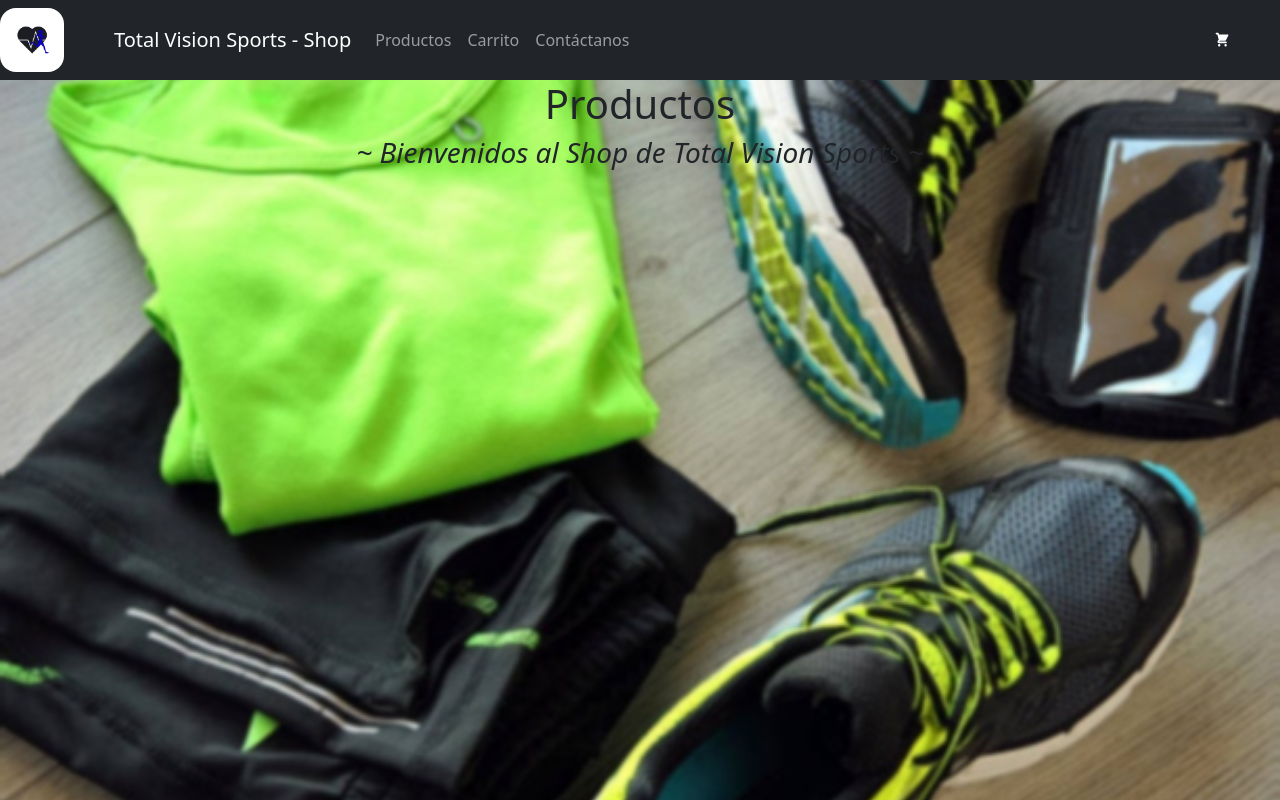
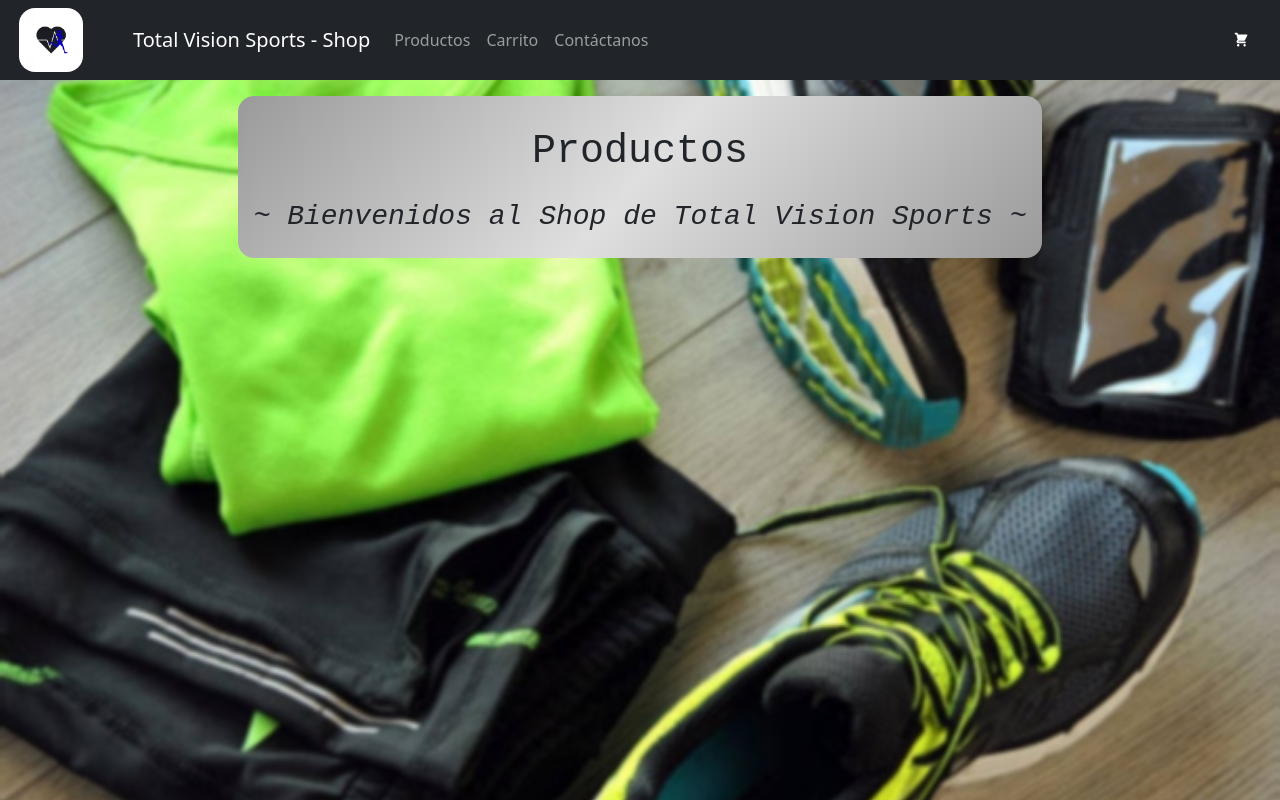
Before and after one commit to SantiagoDiDeo/ecommerce-react, a React (Create React App) app: page / in a window 1280 px wide. Built offline with nearby package versions, Linux system fonts and the light colour scheme.

Commit message:
PreEntrega1+DiDeo

```diff
--- a/src/components/ItemListContainer.css
+++ b/src/components/ItemListContainer.css
@@ -1,15 +1,24 @@
 .greeting {
     font-style: italic;
     text-align: center;
-};
+}
 
 .productos {
+
     padding: 1rem;
-    background-color: white;
     text-align: center;
-};
+}
 
 .tituloSaludo {
     display: flex;
-    background-color: red;
+    flex-direction: column;
+    font-family: andale mono, monospace;
+    background: rgb(125,123,123);
+    background: linear-gradient(130deg, rgb(155, 154, 154,1) 0%, rgba(223,223,223,1) 50%, rgb(155, 154, 154,1) 100%);
+    width: fit-content;
+    align-items: center;
+    justify-content: center;
+    margin: 1rem auto;
+    border-radius: 1rem;
+    padding: 1rem;
 }
--- a/src/components/ItemListContainer.js
+++ b/src/components/ItemListContainer.js
@@ -5,7 +5,7 @@ const ItemListContainer = ({greeting}) => {
 
     return (
         <div className='tituloSaludo'>
-            <h1 className="productos" style={{textAlign:'center'}}>Productos</h1>
+            <h1 className="productos">Productos</h1>
             <h3 className="greeting">{greeting}</h3>
         </div>
     );
--- a/src/components/NavBar.css
+++ b/src/components/NavBar.css
@@ -1,4 +1,5 @@
 .logo {
+    margin: 0 auto;
     width: 4rem;
     height: 4rem;
     background-color: #fff;
```
Also changed, not shown: src/App.css (line endings or trailing spaces).
